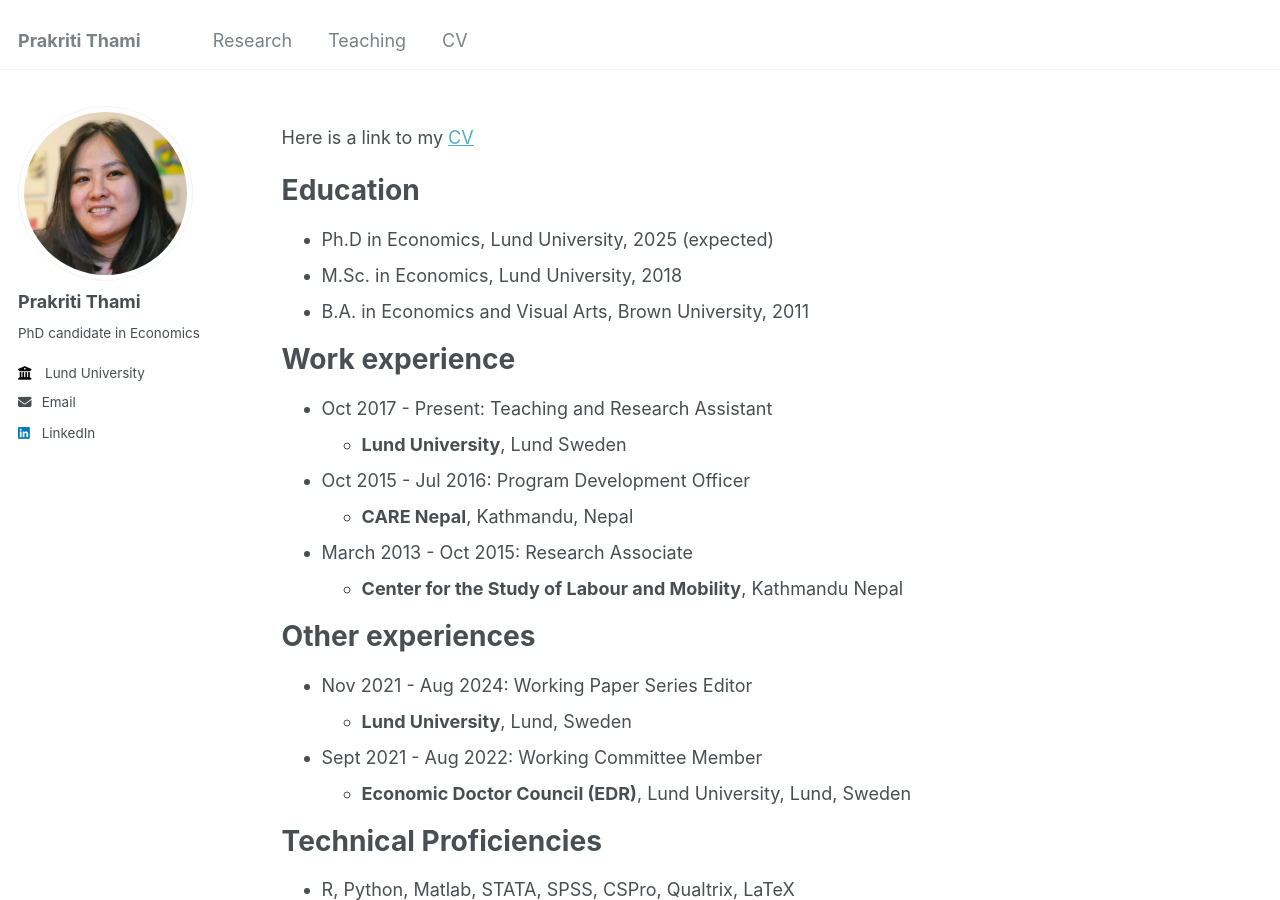
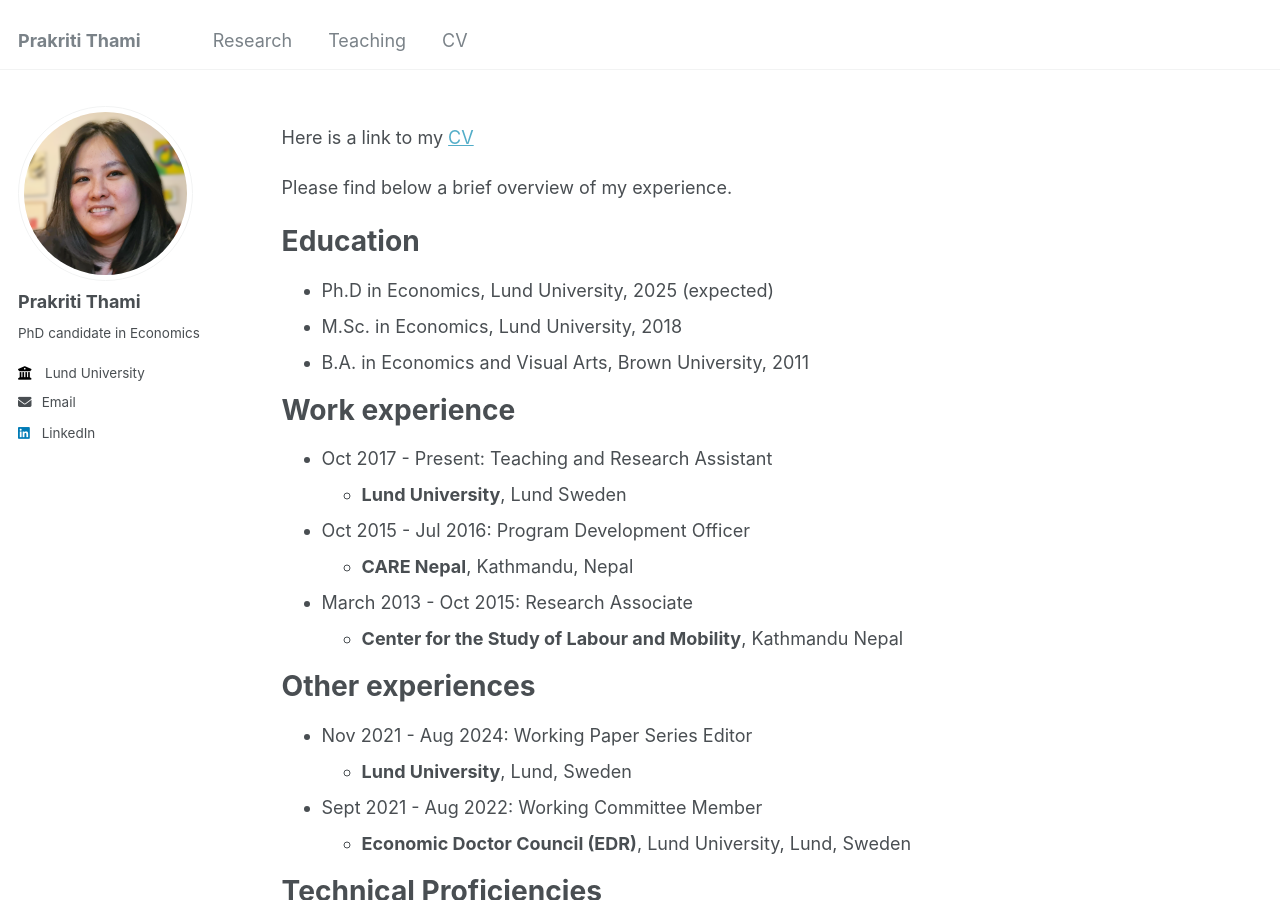
Before and after one commit to prakritithami/prakritithami.github.io, a Jekyll site: the page built from _pages/cv.md, in a window 1280 px wide and 900 px high. Built offline with Jekyll 4.4.1, drawn with Linux system fonts in a browser that asks for light colours.

Commit message:
Update cv.md

```diff
--- a/_pages/cv.md
+++ b/_pages/cv.md
@@ -11,6 +11,7 @@ redirect_from:
 
 Here is a link to my [CV](https://raw.githubusercontent.com/prakritithami/prakritithami.github.io/master/files/CV.pdf)
 
+Please find below a brief overview of my experience.
 
 Education
 ======
```
